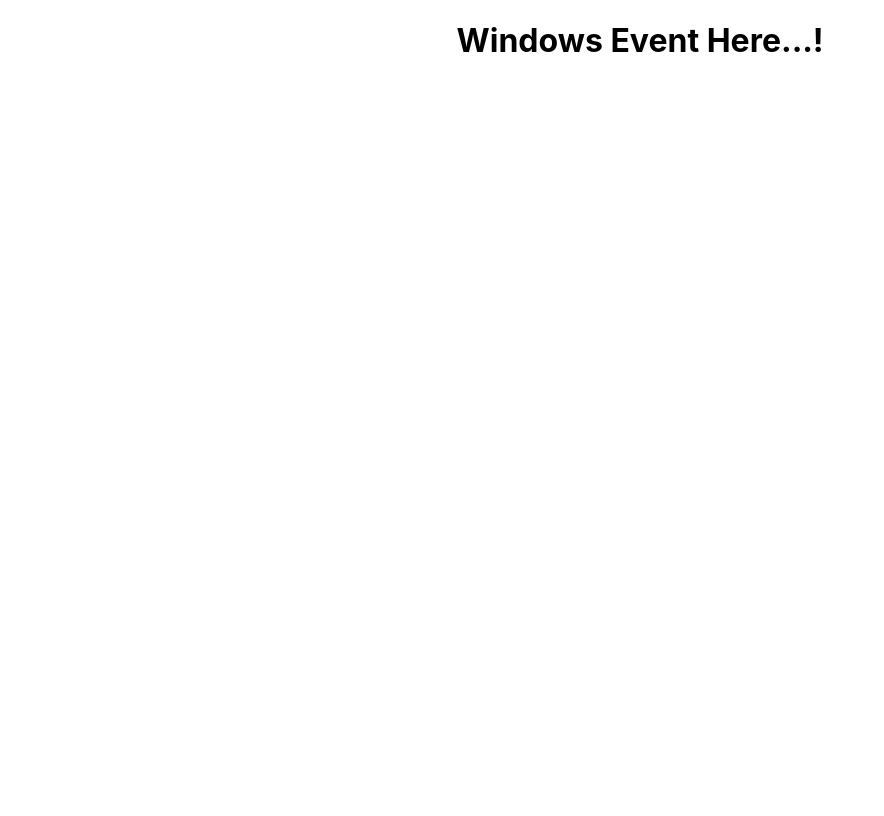
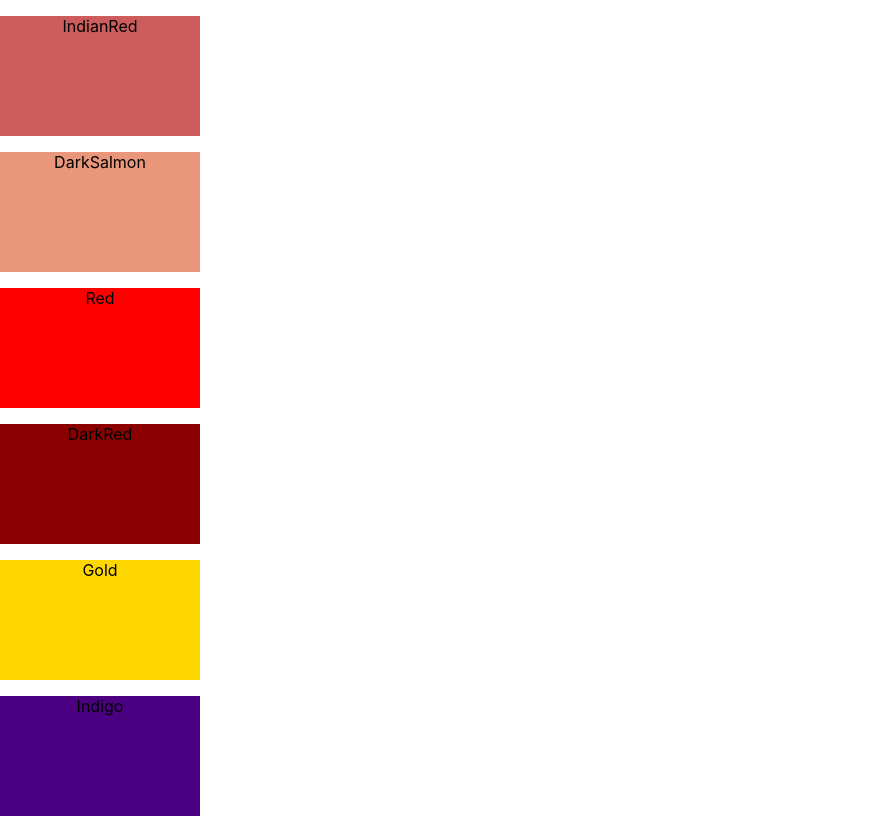
Before and after one commit to rizwaniqbalkhan92/Linkedin-React-Course, a React (Create React App) app: page / in a window 1280 px wide. Shown: the whole page, without its empty margins (0-884 px from the left). Built offline with nearby package versions, Linux system fonts and the light colour scheme.

Commit message:
challenge color picker done

```diff
--- a/src/App.js
+++ b/src/App.js
@@ -6,6 +6,7 @@
 import DogImage from './Components/DogImage/DogImage';
 import ScoreCounter from './Components/ScoreCounter/ScoreCounter';
 import WindowEvents from './Components/WindowsEvents/WindowEvents';
+import ColorPickerComponet from './Components/ColorPicker/ColorPickerComponet';
 
 function App() {
   return (
@@ -15,7 +16,8 @@
       {/* <Form/> */}
       {/* <DogImage/> */}
       {/* <ScoreCounter/> */}
-    <WindowEvents/>
+      {/* <WindowEvents/> */}
+      <ColorPickerComponet />
     </div>
   );
 }
--- /dev/null
+++ b/src/Components/ColorPicker/ColorPickerComponet.js
@@ -0,0 +1,26 @@
+import React from 'react'
+import { useState } from 'react'
+import ColotPicker from './ColotPicker'
+
+const ColorPickerComponet = () => {
+    const [bgColor, setBgcolor] = useState('#fff');
+    const color = [
+        { code: "#CD5C5C", name: "IndianRed" },
+        { code: "#E9967A", name: "DarkSalmon" },
+        { code: "#FF0000", name: "Red" },
+        { code: "#8B0000", name: "DarkRed" },
+        { code: "#FFD700", name: "Gold" },
+        { code: "#4B0082", name: "Indigo" },
+    ]
+    return (
+        <div style={{ backgroundColor: bgColor,height:'100vh',padding:0,margin:0 }}>
+            {
+                color.map(color => <ColotPicker bgColor={bgColor} setBgcolor={setBgcolor} hexCode={color?.code} colorName={color.name} />)
+            }
+        </div>
+
+
+    )
+}
+
+export default ColorPickerComponet
--- /dev/null
+++ b/src/Components/ColorPicker/ColotPicker.js
@@ -0,0 +1,12 @@
+import React from 'react'
+
+const ColotPicker = ({ hexCode, colorName, bgColor, setBgcolor }) => {
+    return (
+        <div style={{width:200,height:120,backgroundColor:hexCode}} onClick={()=>setBgcolor(hexCode)}>
+            <p>{colorName}</p>
+
+        </div>
+    )
+}
+
+export default ColotPicker
```
